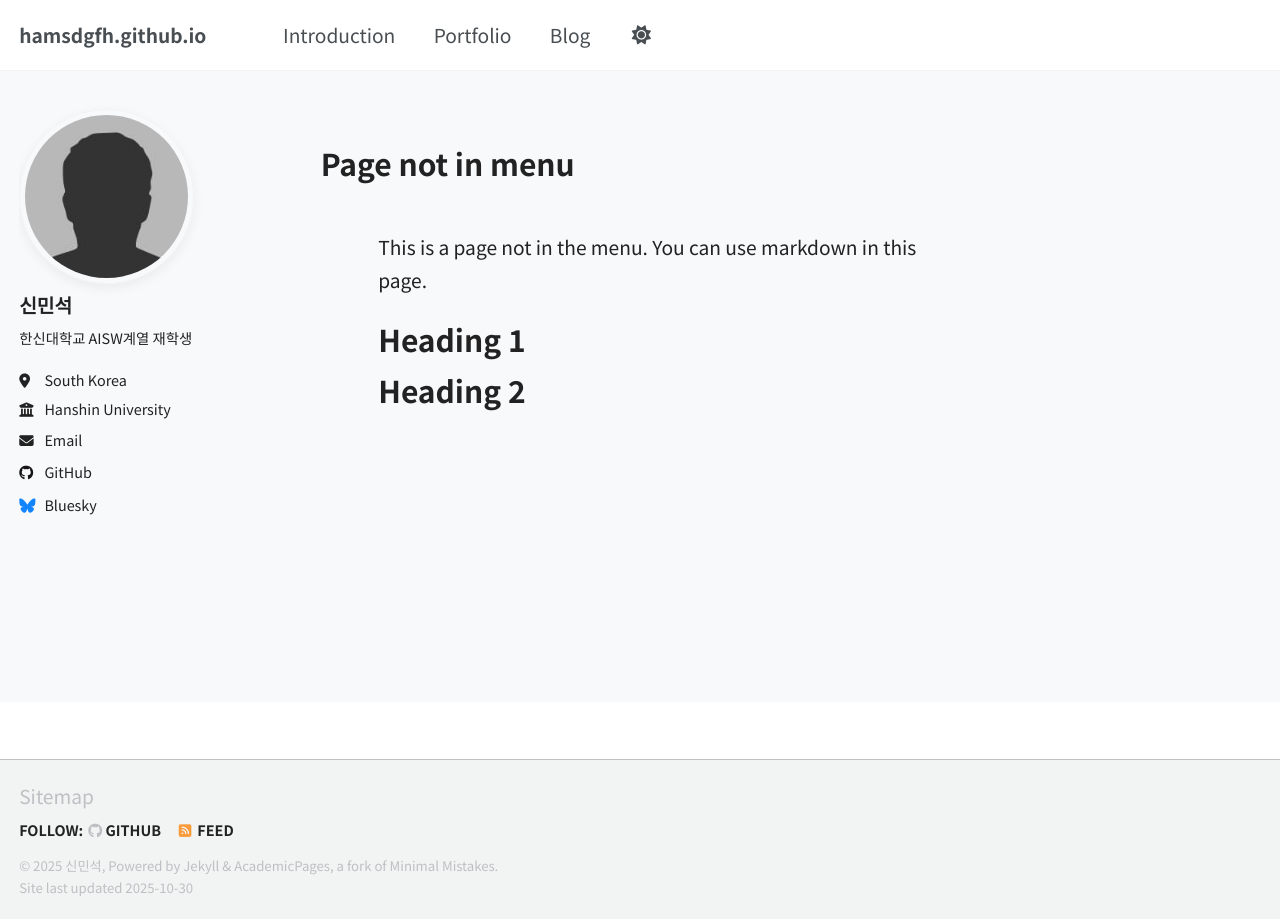
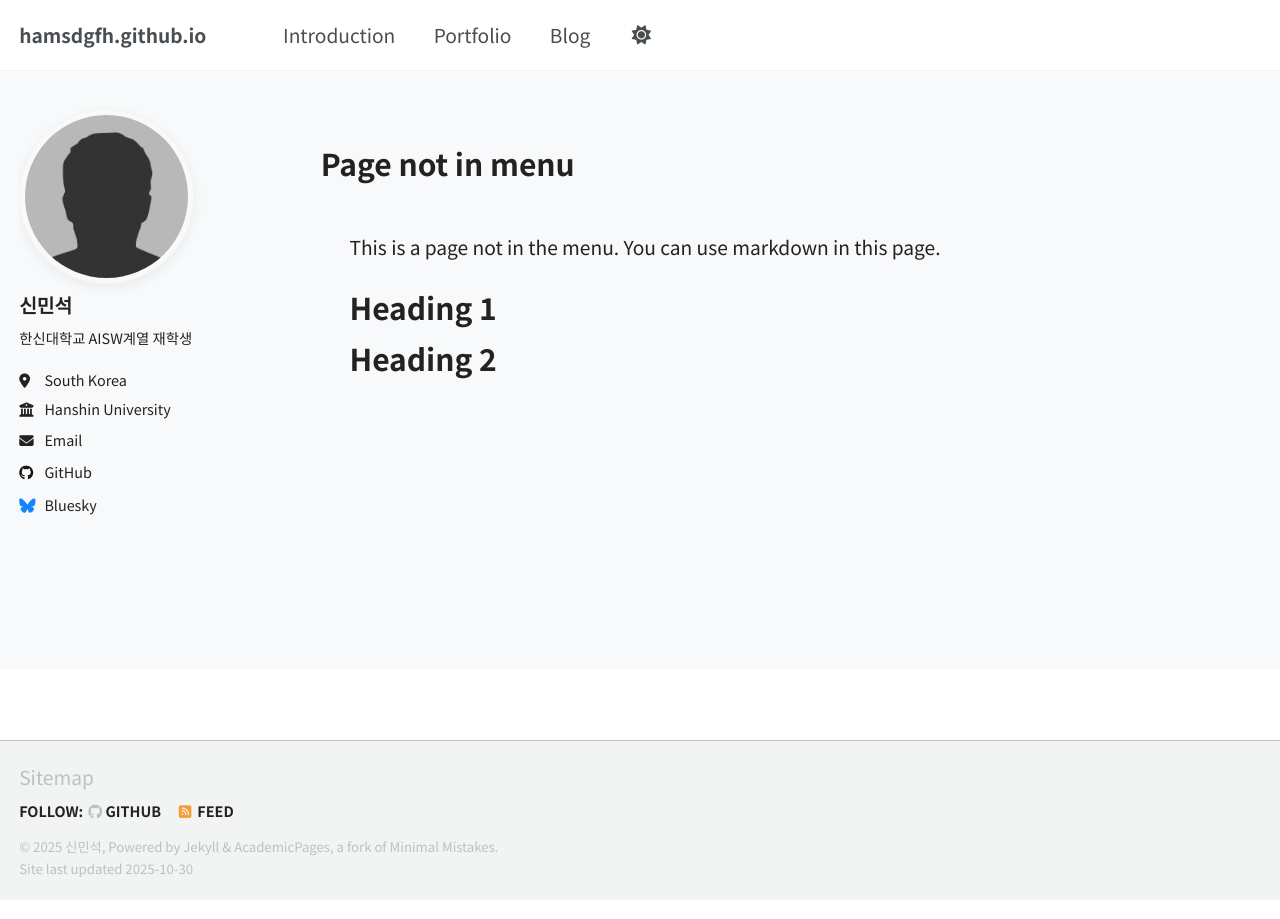
Before and after one commit to hamsdgfh/hamsdgfh.github.io, a Jekyll site: the page built from _pages/non-menu-page.md, in a window 1280 px wide. Built offline with Jekyll 4.4.1, drawn with Linux system fonts in a browser that asks for light colours; a script that is not in the unit is left out.

Commit message:
Update custom.scss

```diff
--- a/assets/css/custom.scss
+++ b/assets/css/custom.scss
@@ -73,9 +73,9 @@
 
 /* 6) 본문 폭/여백 및 텍스트 */
 .page__content {
-  max-width: 1100px;
+  max-width: 900px;
   margin: 0 auto;
-  padding: 2rem 3rem;
+  padding: 2rem 1.5rem;
 }
 body, p, li { color: #222 !important; line-height: 1.7; }
 a { color: #0070f3; text-decoration: none; }
```
